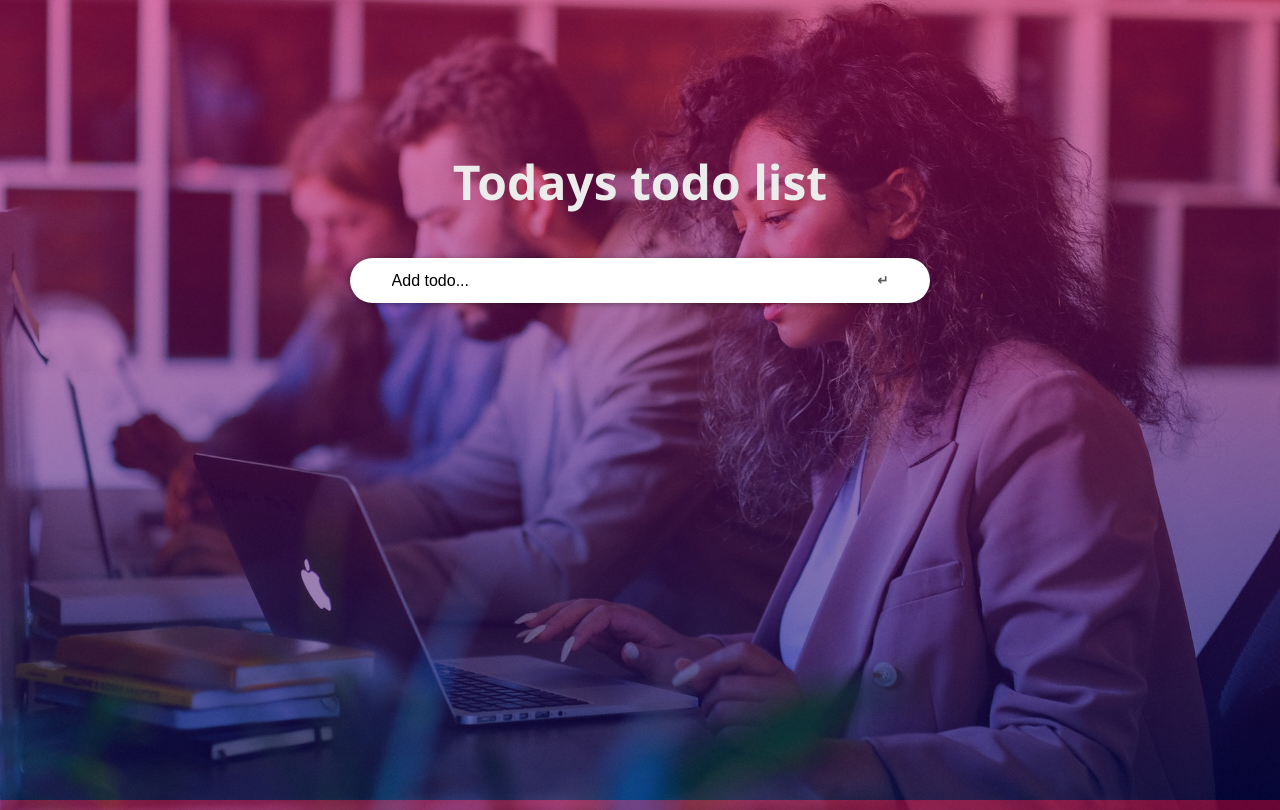
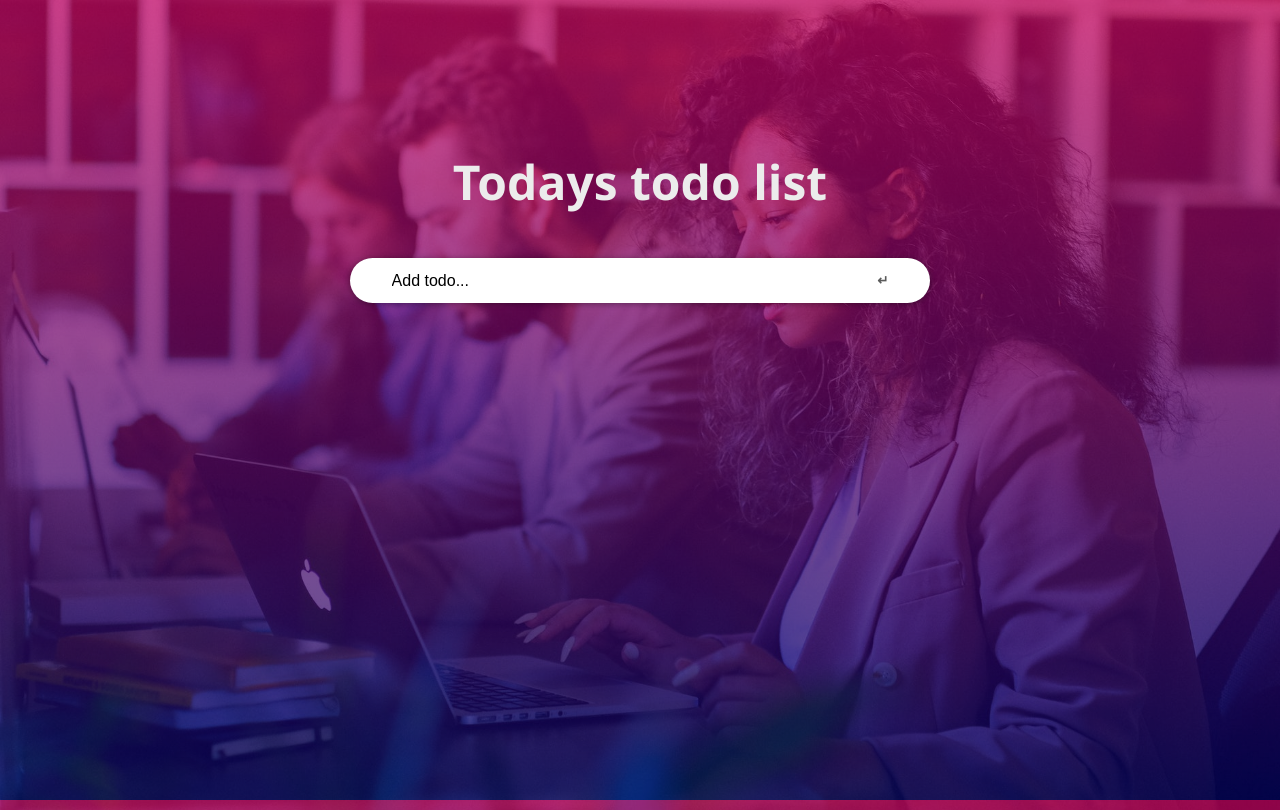
Before and after one commit to MrOmachi/Todo-App-React, a React (Create React App) app: page / in a window 1280 px wide. Built offline with nearby package versions, Linux system fonts and the light colour scheme.

Commit message:
Add styling to app.css

```diff
--- a/src/App.css
+++ b/src/App.css
@@ -6,7 +6,7 @@
 
 body {
   margin: 5px;
-  background: linear-gradient(rgba(200, 0, 100, 0.5), rgba(0, 0, 100, 0.5)),
+  background: linear-gradient(rgba(200, 0, 100, 0.7), rgba(0, 0, 100, 0.7)),
     url(./components/img/bj.jpeg);
   background-repeat: no-repeat;
   background-position: center;
```
